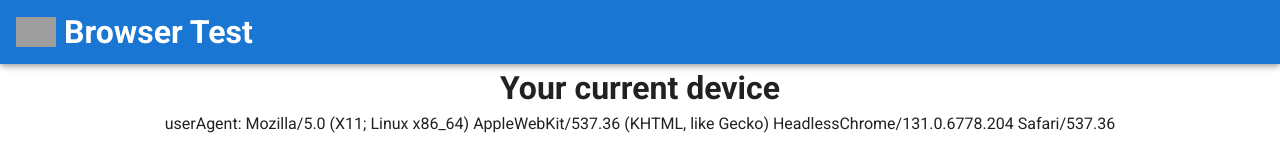
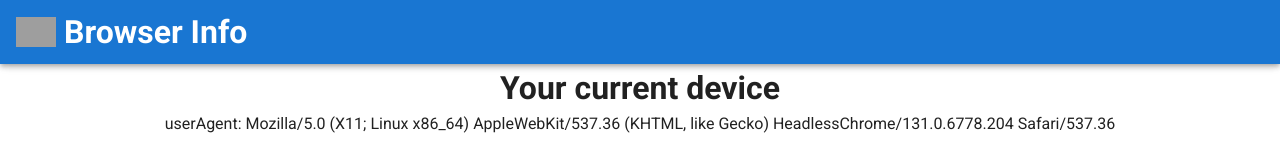
Before and after one commit to MuhdNurKamal/browser-info, a Vue app: page / in a window 1280 px wide. Shown: the top 154 px of the page. Built offline with nearby package versions, Linux system fonts and the light colour scheme; grey boxes are pictures that could not be loaded.

Commit message:
Rename project

```diff
--- a/package.json
+++ b/package.json
@@ -1,5 +1,5 @@
 {
-  "name": "hello-world",
+  "name": "browser-info",
   "version": "0.1.0",
   "private": true,
   "scripts": {
--- a/src/App.vue
+++ b/src/App.vue
@@ -10,7 +10,7 @@
           transition="scale-transition"
           width="40"
         />
-        <h1>Browser Test</h1>
+        <h1>Browser Info</h1>
       </div>
 
       <v-spacer></v-spacer>
```
Also changed, not shown: 1 other file (tests, documents, lock files or other folders).
